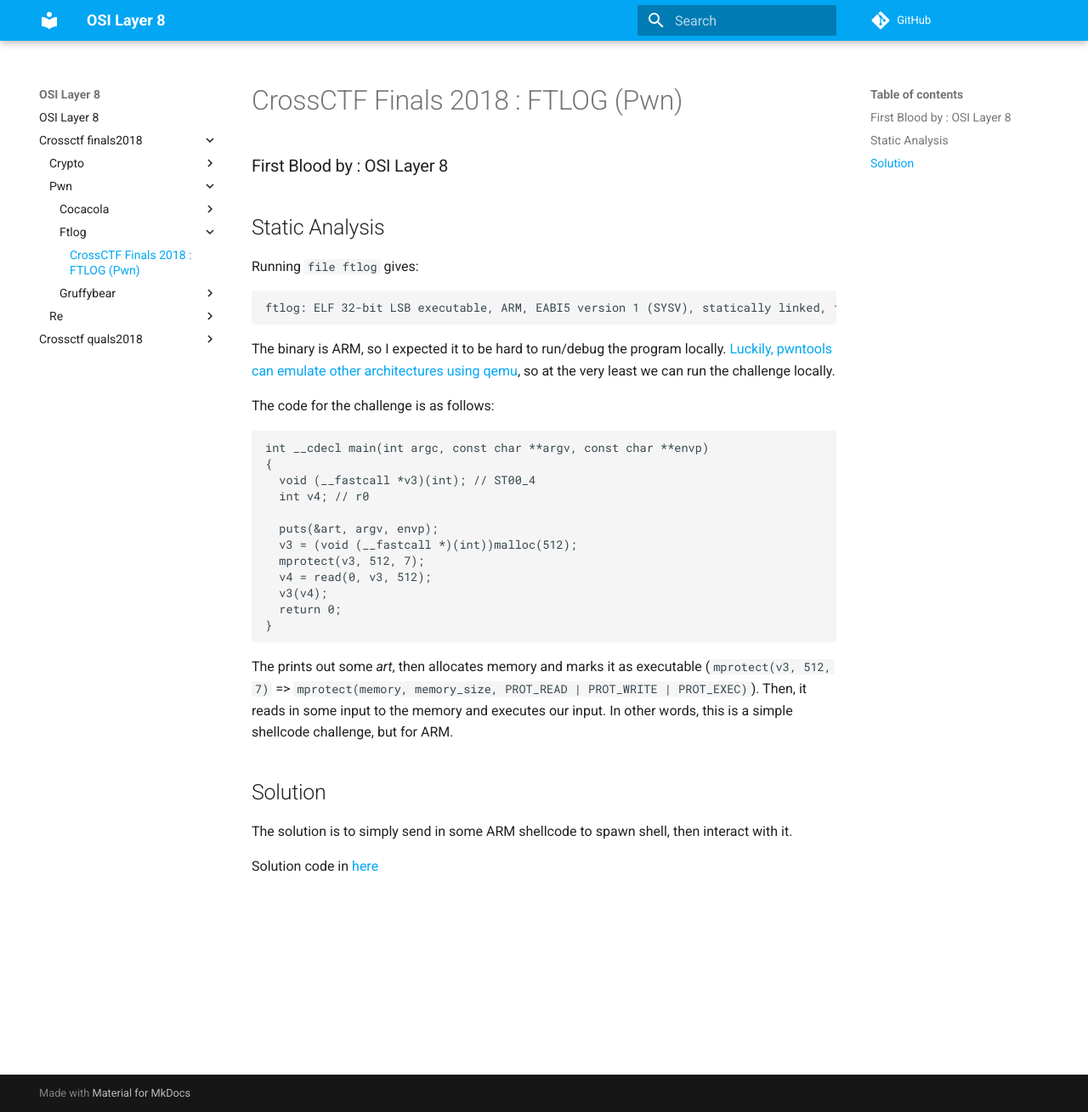
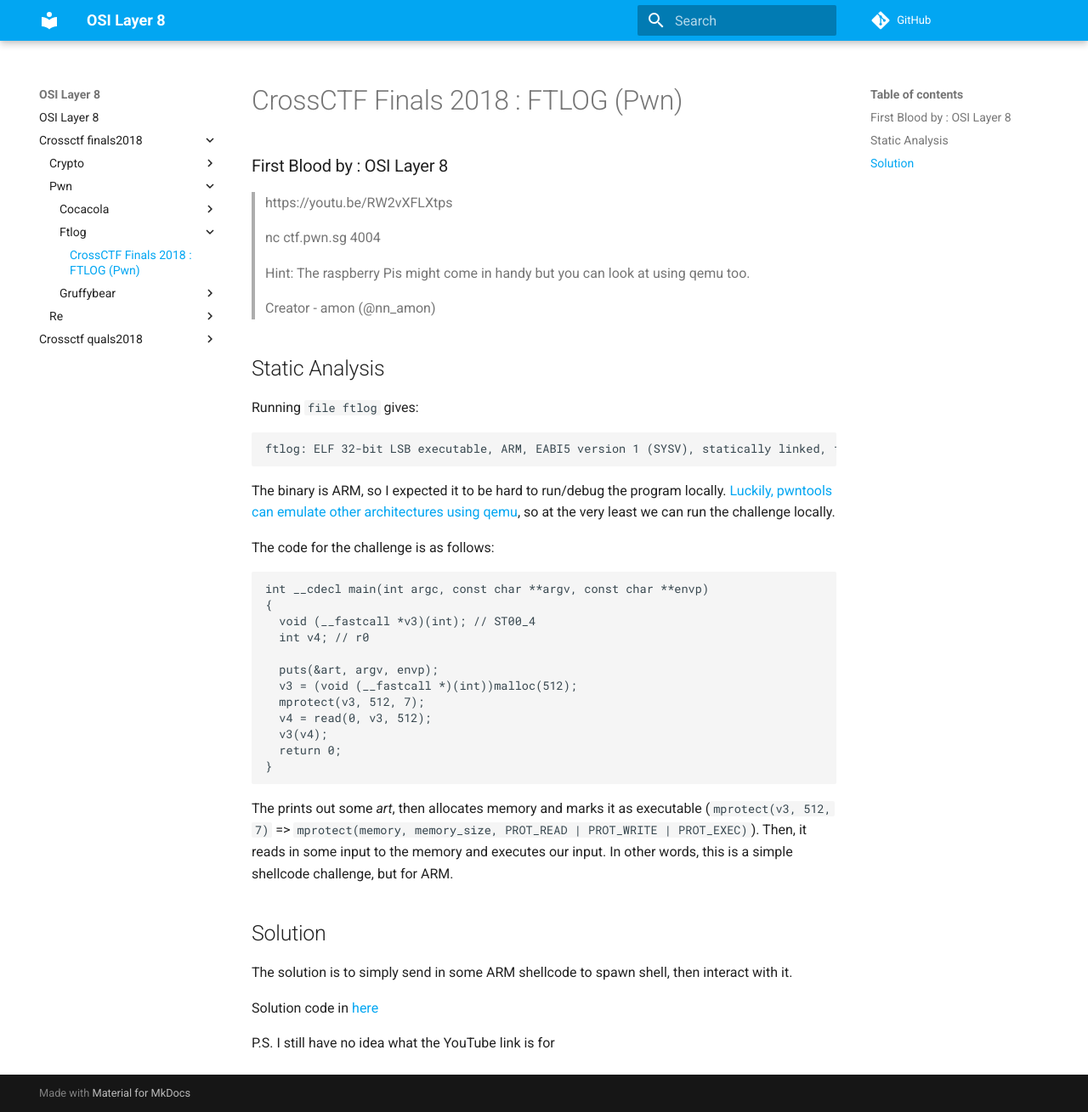
Before and after one commit to nushosilayer8/writeups, an MkDocs documentation site: the page built from writeups/crossctf-finals2018/pwn/ftlog/README.md, in a window 1280 px wide and 1309 px high. Shown: the whole window at 85% size. Built offline with MkDocs 1.6.1 and Material for MkDocs 9.7.7, drawn with Linux system fonts in a browser that asks for light colours; comment, search, counter and statistics services are not loaded.

Commit message:
update format

````diff
--- a/writeups/crossctf-finals2018/pwn/ftlog/README.md
+++ b/writeups/crossctf-finals2018/pwn/ftlog/README.md
@@ -1,5 +1,12 @@
 # CrossCTF Finals 2018 : FTLOG (Pwn)
 ### First Blood by : OSI Layer 8
+>https://youtu.be/RW2vXFLXtps
+>
+>nc ctf.pwn.sg 4004
+>
+>Hint: The raspberry Pis might come in handy but you can look at using qemu too.
+>
+>Creator - amon (@nn_amon)
 
 ## Static Analysis
 Running ```file ftlog``` gives:
@@ -34,3 +41,5 @@ In other words, this is a simple shellcode challenge, but for ARM.
 The solution is to simply send in some ARM shellcode to spawn shell, then interact with it.
 
 Solution code in [here](ftlog.py)
+
+P.S. I still have no idea what the YouTube link is for
````
Also changed, not shown: writeups/crossctf-finals2018/pwn/cocacola/README.md (+8 -2 lines), writeups/crossctf-finals2018/pwn/gruffybear/README.md (+7 -1 lines).
